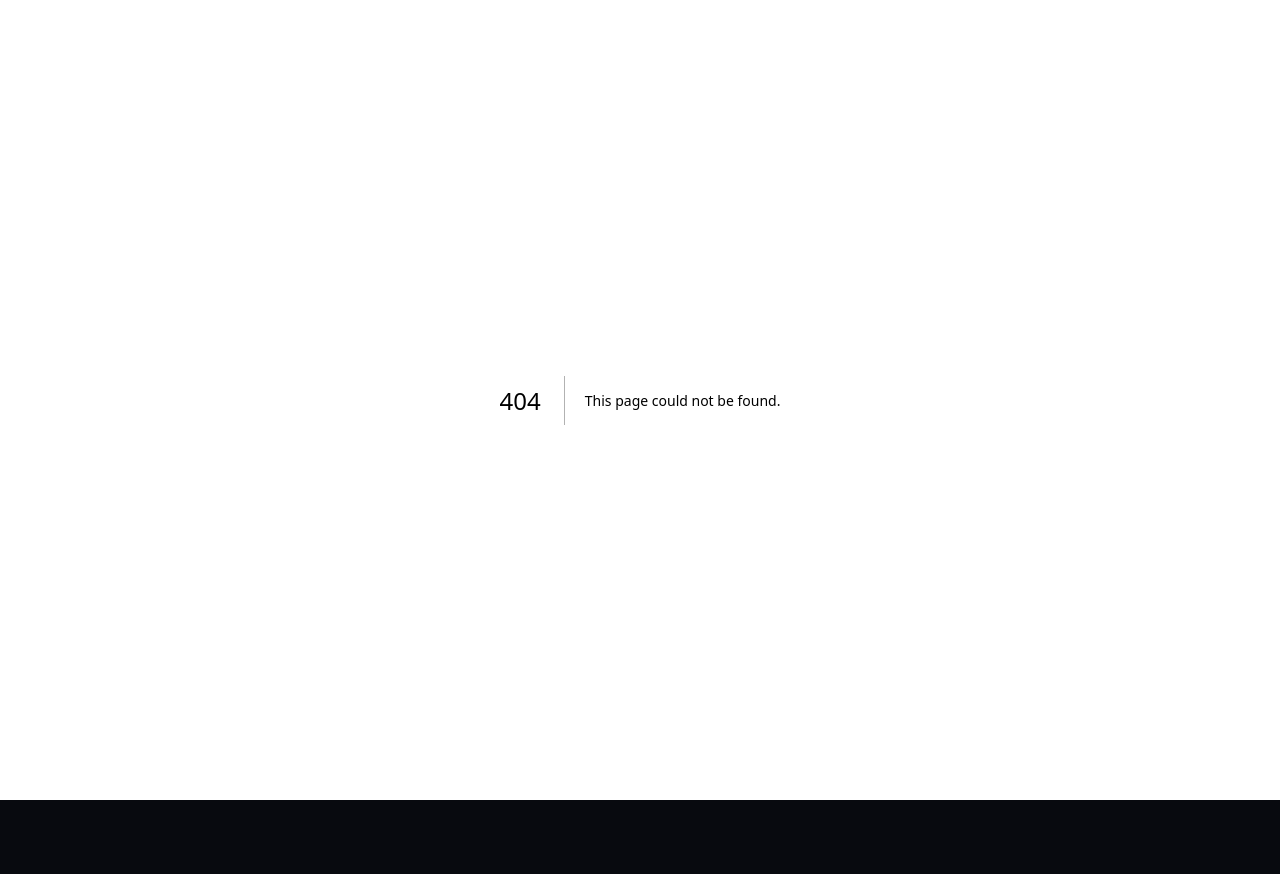
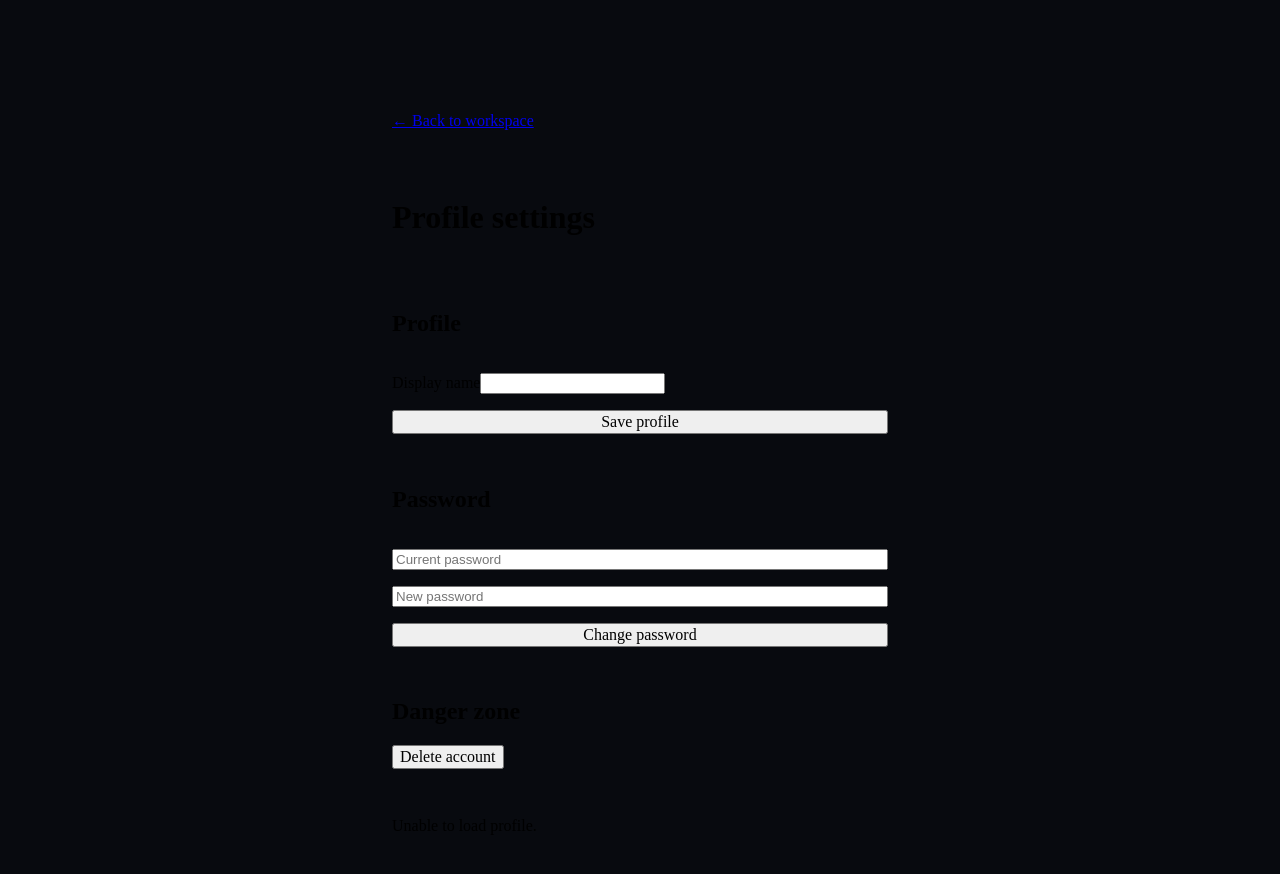
Before and after one commit to 02Franxx/nexus-personal-digital-platform, a Next.js app: page /settings/profile in a window 1280 px wide. Before the commit this address had no page. Shown: the top 874 px of the page. Before the commit the page ends 800 px from the top, so only its background shows below. Built offline with nearby package versions, Linux system fonts and the light colour scheme; no server answers.

Commit message:
feat: add profile settings page

```diff
--- /dev/null
+++ b/app/settings/profile/page.tsx
@@ -0,0 +1,49 @@
+'use client';
+
+import { FormEvent, useEffect, useState } from 'react';
+import Link from 'next/link';
+
+export default function ProfileSettingsPage() {
+  const [displayName, setDisplayName] = useState('');
+  const [currentPassword, setCurrentPassword] = useState('');
+  const [newPassword, setNewPassword] = useState('');
+  const [message, setMessage] = useState('');
+
+  useEffect(() => {
+    fetch('/api/auth/profile').then((response) => response.json()).then((payload) => {
+      if (payload.data?.user) setDisplayName(payload.data.user.displayName ?? '');
+    }).catch(() => setMessage('Unable to load profile.'));
+  }, []);
+
+  async function updateProfile(event: FormEvent<HTMLFormElement>) {
+    event.preventDefault();
+    const response = await fetch('/api/auth/profile', { method: 'PATCH', headers: { 'Content-Type': 'application/json' }, body: JSON.stringify({ displayName }) });
+    const payload = await response.json();
+    setMessage(response.ok ? 'Profile updated.' : payload.error?.message ?? 'Update failed.');
+  }
+
+  async function changePassword(event: FormEvent<HTMLFormElement>) {
+    event.preventDefault();
+    const response = await fetch('/api/auth/password', { method: 'PATCH', headers: { 'Content-Type': 'application/json' }, body: JSON.stringify({ currentPassword, newPassword }) });
+    const payload = await response.json();
+    setMessage(response.ok ? 'Password changed. Please sign in again.' : payload.error?.message ?? 'Password change failed.');
+    if (response.ok) { setCurrentPassword(''); setNewPassword(''); }
+  }
+
+  async function deleteAccount() {
+    const password = window.prompt('Enter your password to delete this account:');
+    if (!password || !window.confirm('This permanently deletes your account. Continue?')) return;
+    const response = await fetch('/api/auth/account', { method: 'DELETE', headers: { 'Content-Type': 'application/json' }, body: JSON.stringify({ password, confirmation: 'DELETE_ACCOUNT' }) });
+    const payload = await response.json();
+    if (response.ok) window.location.href = '/register';
+    else setMessage(payload.error?.message ?? 'Account deletion failed.');
+  }
+
+  return <main style={{ maxWidth: 560, margin: '4rem auto', padding: '2rem', display: 'grid', gap: '2rem' }}>
+    <p><Link href="/">← Back to workspace</Link></p><h1>Profile settings</h1>
+    <form onSubmit={updateProfile} style={{ display: 'grid', gap: '1rem' }}><h2>Profile</h2><label>Display name<input required maxLength={80} value={displayName} onChange={(event) => setDisplayName(event.target.value)} /></label><button type="submit">Save profile</button></form>
+    <form onSubmit={changePassword} style={{ display: 'grid', gap: '1rem' }}><h2>Password</h2><input type="password" required minLength={12} placeholder="Current password" value={currentPassword} onChange={(event) => setCurrentPassword(event.target.value)} /><input type="password" required minLength={12} placeholder="New password" value={newPassword} onChange={(event) => setNewPassword(event.target.value)} /><button type="submit">Change password</button></form>
+    <section><h2>Danger zone</h2><button type="button" onClick={() => void deleteAccount()}>Delete account</button></section>
+    {message && <p role="status">{message}</p>}
+  </main>;
+}
```
